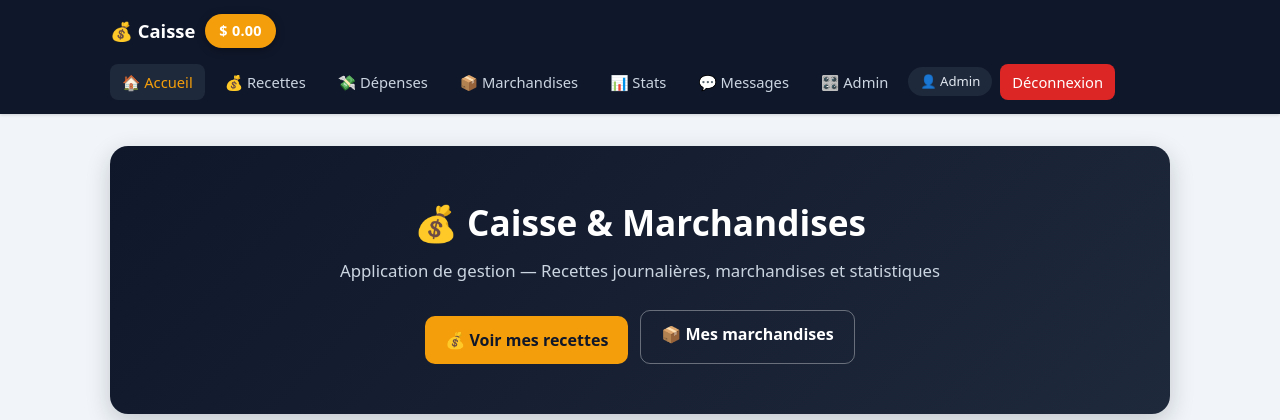
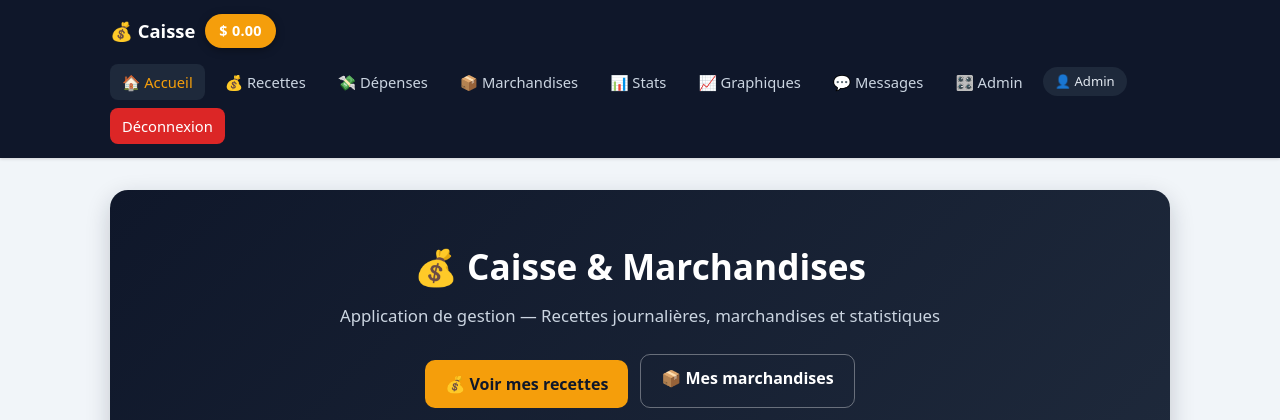
Before and after one commit to paluku/palbackend, a Flask app: page / in a window 1280 px wide. Shown: the top 420 px of the page. Run offline with Flask 3, Linux system fonts and the light colour scheme; a user stored in the database is signed in; data comes from the database, SQL or seed files in the repository; data that the repository does not hold is empty.

Commit message:
Update home.html

```diff
--- a/templates/home.html
+++ b/templates/home.html
@@ -35,6 +35,7 @@
         <a href="/depenses">💸 Dépenses</a>
         <a href="/marchandises">📦 Marchandises</a>
         <a href="/stats">📊 Stats</a>
+       <a href="/graphiques">📈 Graphiques</a>
         <a href="/messages">💬 Messages <span id="msg-badge" style="display:none;background:#dc2626;color:#fff;border-radius:10px;padding:1px 6px;font-size:.7rem;"></span></a>
         {% if current_user.is_admin %}<a href="/admin">🎛️ Admin</a>{% endif %}
         <span class="badge">👤 {{ current_user.nom }}</span>
```
